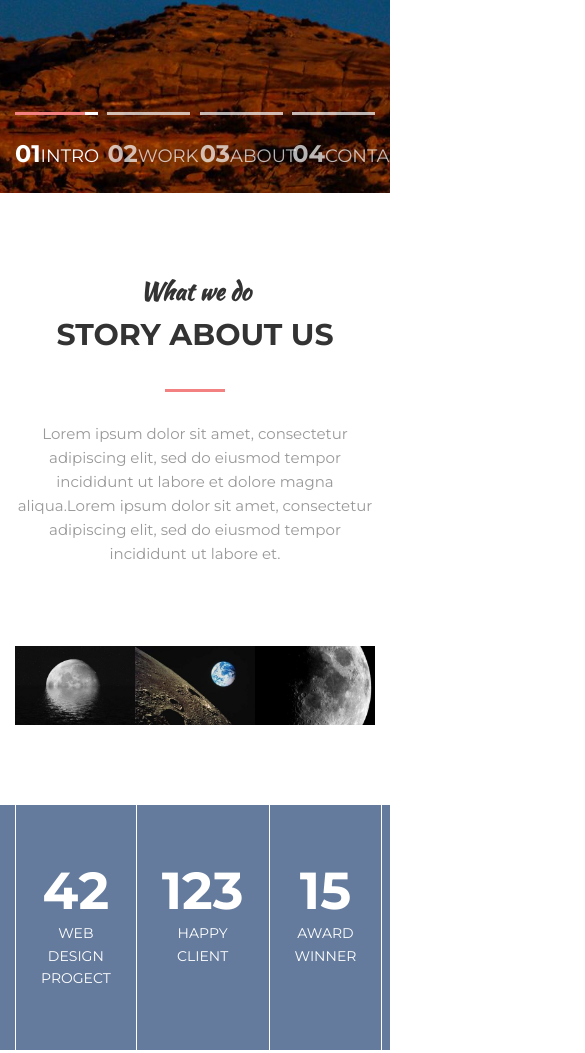
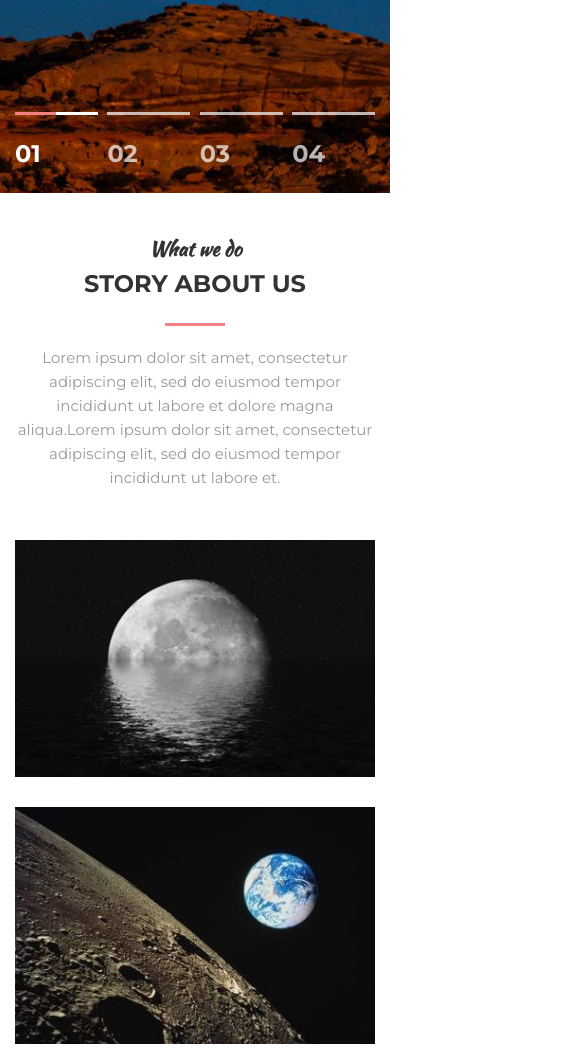
Before and after one commit to alexzavara/1, a plain HTML site: page por/moooon/index.html in a window 390 px wide. Shown: the part 651-1704 px from the top of the page, 585 px wide, since content can reach past the window. Drawn offline with Linux system fonts and the light colour scheme.

Commit message:
1 adaptive

```diff
--- a/por/moooon/index.html
+++ b/por/moooon/index.html
@@ -39,10 +39,22 @@
 		<div class="slider">
 			<div class="container">
 				<div class="slider__inner">
-					<div class="slider__item active"><span class="slider__num">01</span>Intro</div>
-					<div class="slider__item"><span class="slider__num">02</span>Work</div>
-					<div class="slider__item"><span class="slider__num">03</span>About</div>
-					<div class="slider__item"><span class="slider__num">04</span>Contacts</div>
+					<div class="slider__item active">
+						<span class="slider__num">01</span>
+						<span class="slider__text">Intro</span>
+					</div>
+					<div class="slider__item">
+						<span class="slider__num">02</span>
+						<span class="slider__text">Work</span>
+					</div>
+					<div class="slider__item">
+						<span class="slider__num">03</span>
+						<span class="slider__text">About</span>
+					</div>
+					<div class="slider__item">
+						<span class="slider__num">04</span>
+						<span class="slider__text">Contacts</span>
+					</div>
 				</div>
 			</div>
 		</div>
@@ -129,26 +141,25 @@
 				<h2 class="section__title">Amazing services</h2>
 			</div>
 			<div class="services">
-				<div class="services__item">
+				<div class="services__item services__item--border">
 					<img class="services__icon" src="img/clock.png" alt="block">
 					<div class="services__title">Photography</div>
 					<div class="services__text">Lorem ipsum dolor sit amet, consectetur adipiscing elit, sed do eiusmod tempor</div>
 				</div>
-				<div class="services__item">
+				<div class="services__item services__item--border">
 					<img class="services__icon" src="img/diogram.png" alt="block">
 					<div class="services__title">Web design</div>
 					<div class="services__text">Lorem ipsum dolor sit amet, consectetur adipiscing elit, sed do eiusmod tempor</div>
 				</div>
-				<div class="services__item">
+				<div class="services__item services__item--border">
 					<img class="services__icon" src="img/screen.png" alt="block">
 					<div class="services__title">Creativity</div>
 					<div class="services__text">Lorem ipsum dolor sit amet, consectetur adipiscing elit, sed do eiusmod tempor</div>
 				</div>
-			</div> 	<!--     servises 1 ----------------------------------------------------------  -->
 
-			<hr>
 
-			<div class="services">
+
+
 				<div class="services__item">
 					<img class="services__icon" src="img/seo.png" alt="block">
 					<div class="services__title">SEO</div>
@@ -164,7 +175,8 @@
 					<div class="services__title">DIGITAL</div>
 					<div class="services__text">Lorem ipsum dolor sit amet, consectetur adipiscing elit, sed do eiusmod tempor</div>
 				</div>
-			</div>   <!--       servises 2   ----------------------------------------------------------   -->
+			</div> 	<!--     servises 1 ----------------------------------------------------------  -->
+
 
 		</div>
 	</section>
--- a/por/moooon/main.css
+++ b/por/moooon/main.css
@@ -291,8 +291,9 @@ hr {
 
 /* card ----------------------------------------------------------*/
 .card {
-	margin-top: 80px;
+	margin: 80px -15px 0;
 	display: flex;
+	flex-wrap: wrap;
 	justify-content: space-between;
 }
 
@@ -302,7 +303,8 @@ hr {
 }
 
 .card__item {
-	width: 380px;
+	width: 33.33333%;
+	padding: 0 15px;
 }
 
 .card__item:hover .card__img {
@@ -379,6 +381,7 @@ hr {
 
 .stat {
 	display: flex;
+	flex-wrap: wrap;
 }
 
 .stat__item {
@@ -412,14 +415,22 @@ hr {
 
 .services {
 	display: flex;
+	flex-wrap: wrap;
 }
 
 .services__item {
-	flex: 1 1 0;
+	width: 33.33333%;
 
 	padding-left: 85px;
 	padding-right: 35px;
+	padding-bottom: 40px;
 	position: relative;
+
+	margin-bottom: 40px;
+}
+
+.services__item--border {
+	border-bottom: 1px solid #e5e5e5;
 }
 
 .services__icon {
@@ -1162,7 +1173,7 @@ hr {
 /*------------------------------------------------------------*/
 
 
-@media (max-width: 990px) {		/*---------990-----------*/
+@media (max-width: 990px) {		/*---------990-------------*/
 	/*INTRO*/
 	.intro__suptitle {
 		font-size: 32px;
@@ -1170,6 +1181,31 @@ hr {
 
 	.intro__title {
 		font-size: 80px;
+	}
+
+	/*stat*/
+	.stat {
+		justify-content: center;
+	}
+
+	.stat__item {
+		flex: none;
+		width: 33.33333%;
+
+		border: 0;
+	}
+
+	.stat__item:last-child {
+		border: 0;
+	}
+
+	/* services */
+	.services__item {
+		width: 50%;
+	}
+
+	.services__item--border {
+		border-bottom: 0;
 	}
 }
 
@@ -1180,6 +1216,37 @@ hr {
 	.nav {
 		display: none;
 	}
+
+
+	/*  section  */
+	.section {
+		padding: 40px 0;
+	}
+
+	/* slider */
+	.slider__text {
+		display: none;
+	}
+
+ 	.slider__item.active:before {
+ 		width: 50%;
+ 	}
+
+ 	/* card */
+ 	.card {
+ 		margin-top: 50px;
+ 		justify-content: center;
+ 	}
+
+ 	.card__item {
+ 		width: 100%;
+ 		max-width: 410px;
+ 		margin-bottom: 30px;
+ 	}
+
+ 	.card__item:last-child {
+ 		margin-bottom: 0;
+ 	}
 
 
 }
@@ -1196,4 +1263,39 @@ hr {
 		font-size: 40px;
 	}
 
+	/* section */
+	.section__header{
+		margin-bottom: 50px;
+	}
+	.section__suptitle {
+		font-size: 20px;
+	}
+
+	.section__title {
+		font-size: 24px;
+	}
+
+	.section__title:after {
+		margin: 20px auto;
+	}
+
+	/*stat*/
+	.stat__item {
+		width: 100%;
+
+		border-bottom: 1px solid #b5eae0;
+	}
+
+	.stat__item:last:child {
+		border-bottom: 0;
+	}
+
+	.stat__count {
+		font-size: 52px;
+	}
+
+	 	/* services */
+	.services__item {
+		width: 100%;
+	}
 }
```
